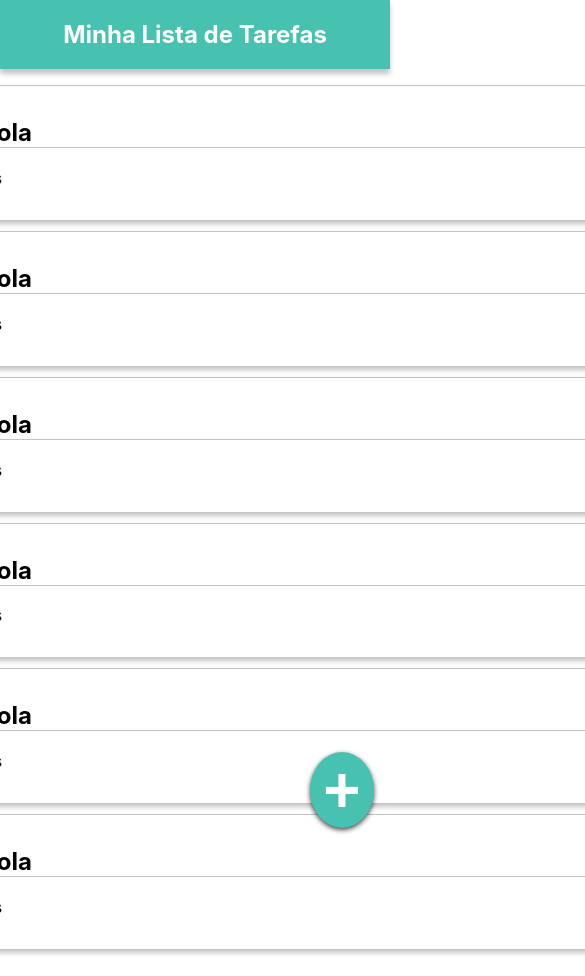
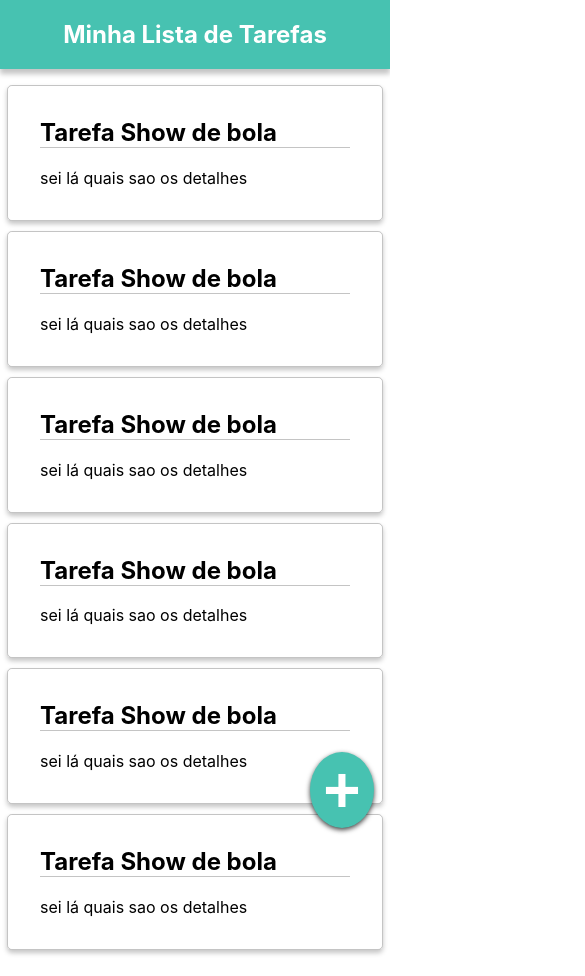
Before and after one commit to PGabriel-MB/react-tasks, a React (Create React App) app: page / in a window 390 px wide. Shown: the top 976 px of the page, 585 px wide, since content can reach past the window. Built offline with nearby package versions, Linux system fonts and the light colour scheme.

Commit message:
inicializando agora o desenvolvimento do back-end em node para o app

```diff
--- a/src/components/layout/Task/Task.css
+++ b/src/components/layout/Task/Task.css
@@ -1,7 +1,25 @@
 .Task {
     margin: 2rem;
     color: #000000;
-    min-width: 800px;
+    width: 800px;
+}
+
+@media screen and (max-width: 800px) {
+    .Task {
+        width: 675px;
+    }
+}
+
+@media screen and (max-width: 450px) {
+    .Task {
+        width: 310px;
+    }
+}
+
+@media screen and (max-width: 380px) {
+    .Task {
+        width: 260px;
+    }
 }
 
 .TaskHeader h2 {
```
